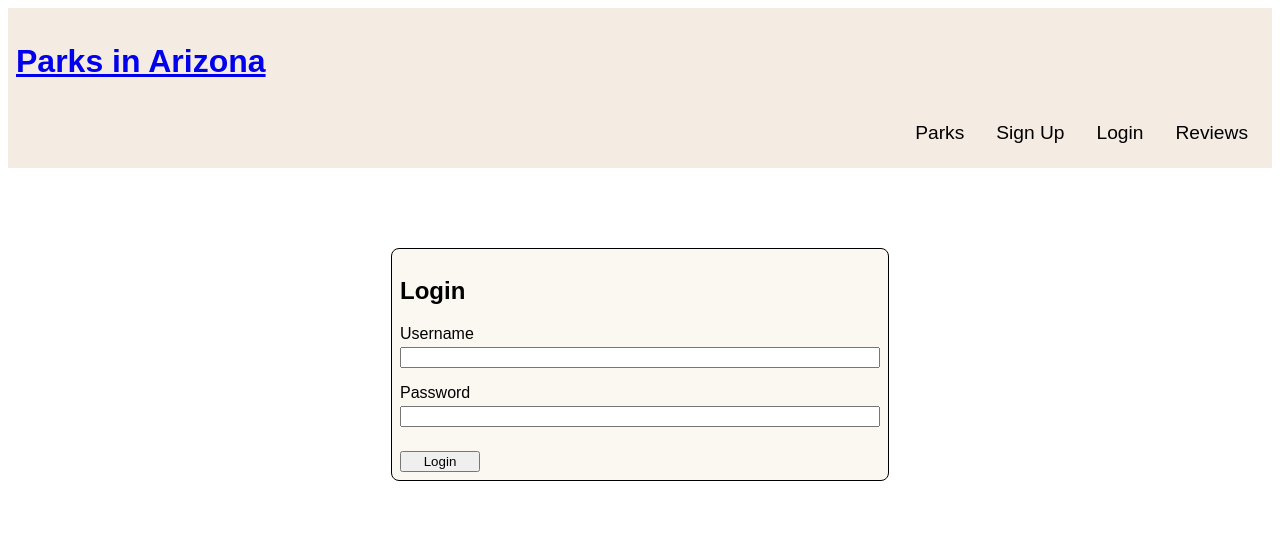
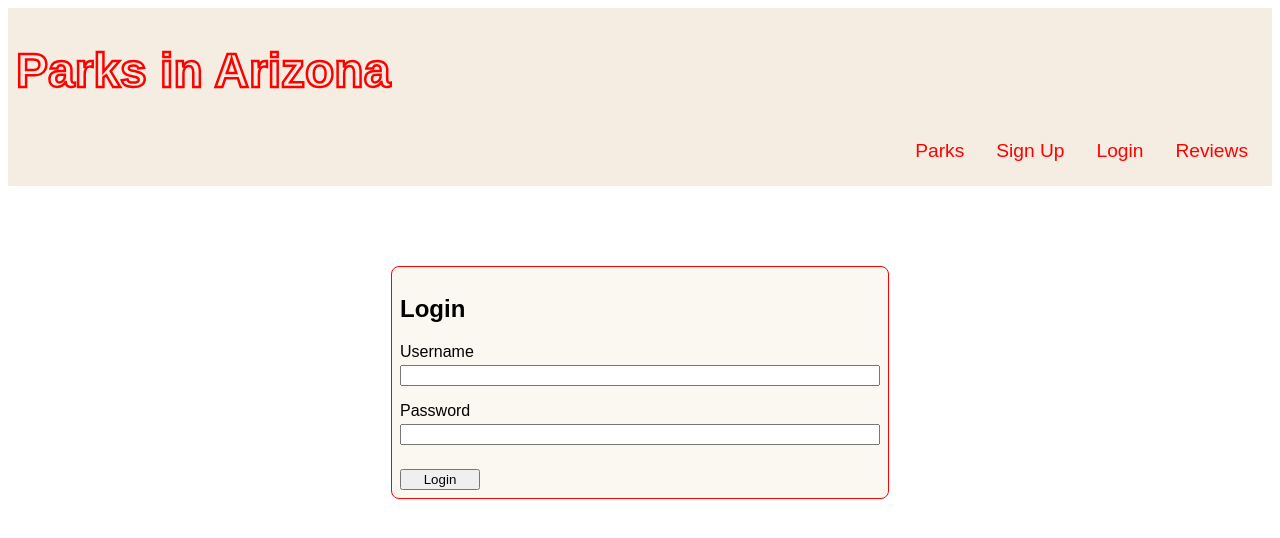
Before and after one commit to RhiMoore1/phase-5-Project, a React app in the folder client/: page /login in a window 1280 px wide. Built offline with nearby package versions, Linux system fonts and the light colour scheme; no server answers.

Commit message:
update css colors to red

```diff
--- a/client/src/components/Login.css
+++ b/client/src/components/Login.css
@@ -8,7 +8,7 @@
 .form {
     display: flex;
     flex-direction: column;
-    border: 1px solid black;
+    border: 0.5px solid red;
     border-radius: 0.5rem;
     padding: 0.5rem;
     background-color: rgb(251, 247, 241);
--- a/client/src/components/NavBar.css
+++ b/client/src/components/NavBar.css
@@ -1,5 +1,5 @@
 .navbarContainer {
-  background-color: #f4ece2;
+  background-color: #f5ede1;
   padding: 0.5rem;
   font-family: Arial, Helvetica, sans-serif;
 }
@@ -9,15 +9,22 @@
   font-size: xx-large;
 }
 
+h2 a {
+  text-decoration: none;
+  color: #f5ede1;
+  -webkit-text-stroke-width: 2.5px;
+  -webkit-text-stroke-color: red;
+  font-size: 3rem;
+}
 .navLi a {
   text-align: right;
-  color: black;
+  color: red;
   text-decoration: none;
 }
 
 .navLi:hover {
   background-color: rgb(251, 247, 241);
-  box-shadow: 0 0 5px rgba(0, 0, 0, 0.3);
+  box-shadow: 0 0 3px rgba(0, 0, 0, 0.3);
 }
 
 .navbar {
--- a/client/src/components/ParkCard.css
+++ b/client/src/components/ParkCard.css
@@ -2,7 +2,7 @@
     font-family: Arial, Helvetica, sans-serif;
     max-width: 55vh;
     background-color: #f4ece2;
-    border: 1px solid black;
+    border: 0.5px solid red;
     padding: 1rem;
     margin: 1rem;
     border-radius: 0.5rem;
@@ -16,7 +16,7 @@
 
   .parkcard:hover {
     background-color: rgb(251, 247, 241);
-    box-shadow: 0 0 5px rgba(0, 0, 0, 0.3);
+    box-shadow: 0 0 5px red;
   }
 
   #descriptionP {
--- a/client/src/components/Signup.css
+++ b/client/src/components/Signup.css
@@ -8,7 +8,7 @@
 .form {
     display: flex;
     flex-direction: column;
-    border: 1px solid black;
+    border: 0.5px solid red;
     border-radius: 0.5rem;
     padding: 0.5rem;
     background-color: rgb(251, 247, 241);
```
